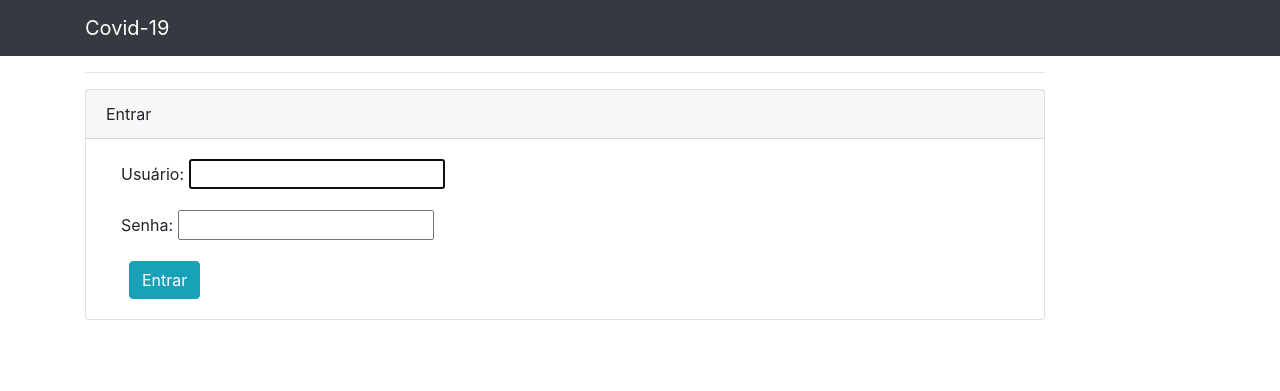
After one commit to anapschuch/Covid19-Website, a Django app: page /login/ in a window 1280 px wide. The commit adds this page. Shown: the top 391 px of the page. Run offline with Django 3.2, Linux system fonts and the light colour scheme; some libraries are stand-ins or nearby versions.

Commit message:
Login usuários

```diff
--- a/Django/settings.py
+++ b/Django/settings.py
@@ -104,6 +104,8 @@ AUTH_PASSWORD_VALIDATORS = [
     },
 ]
 
+LOGIN_REDIRECT_URL = 'home'
+LOGOUT_REDIRECT_URL = 'home'
 
 # Internationalization
 # https://docs.djangoproject.com/en/3.0/topics/i18n/
--- a/Django/urls.py
+++ b/Django/urls.py
@@ -22,6 +22,7 @@ from pacientes import views
 
 urlpatterns = [
     url(r'^$', views.home, name='home'),
+    url(r'^login/$', auth_views.LoginView.as_view(template_name='login.html'), name='login'),
     url(r'^about/$', views.about, name='about'),
     url(r'^signup/$', accounts_views.signup, name='signup'),
     url(r'^logout/$', auth_views.LogoutView.as_view(), name='logout'),
--- a/templates/base.html
+++ b/templates/base.html
@@ -34,7 +34,7 @@
                   {% else %}
                       <form class="form-inline ml-auto">
                           <a href="{% url 'about' %}" type="button" class="btn btn-secondary ml-2">Sobre</a>
-                          <a href="#" class="btn btn-info ml-2">Entrar</a>
+                          <a href="{% url 'login' %}" class="btn btn-info ml-2">Entrar</a>
                           <a href="{% url 'signup' %}" class="btn btn-outline-light ml-2">Cadastro</a>
                       </form>
                   {% endif %}
--- /dev/null
+++ b/templates/login.html
@@ -0,0 +1,24 @@
+{% extends 'base-clean.html' %}
+{% load widget_tweaks %}
+
+{% block content %}
+    <hr style="width: 60rem; margin-left: 0;">
+    <div class="card" style="width: 60rem;">
+        <div class="card-header">
+            Entrar
+        </div>
+        <div class="card-body">
+            <div class="container">
+
+                <form method="post">
+                    {% csrf_token %}
+                    {{ form.as_p }}
+                    <button type="submit" class="btn btn-info ml-2">Entrar</button>
+                </form>
+            </div>
+        </div>
+    </div>
+    <br>
+    <br>
+    <br>
+{% endblock %}
```
Also changed, not shown: templates/signup.html (+3 -13 lines), db.sqlite3.
